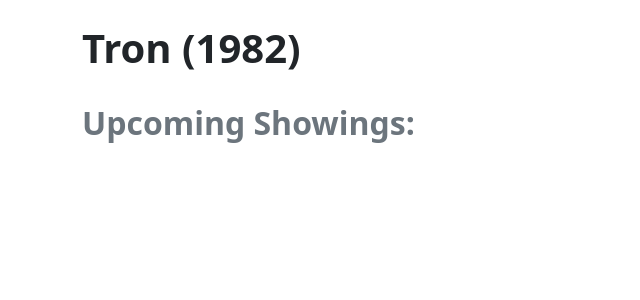
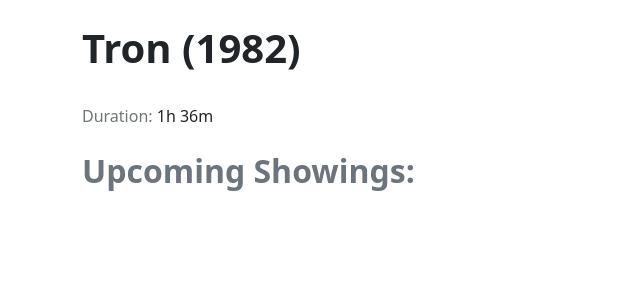
Before and after one commit to Megagator/theater-scheduler, a Django app: template scheduler/templates/scheduler/movie.html in a window 1280 px wide. Shown: the part 162-462 px from the top of the page, without its empty margins (0-640 px from the left). Run offline with Django 4.2, Linux system fonts and the light colour scheme; the template is opened without the code that fills it: values that come from a table or form of the project are taken from there, others are empty; data comes from the database, SQL or seed files in the repository; some libraries are stand-ins or nearby versions.

Commit message:
add movie duration to single

```diff
--- a/scheduler/templates/scheduler/movie.html
+++ b/scheduler/templates/scheduler/movie.html
@@ -9,6 +9,7 @@
 </nav>
 
 <h1>{{ movie }}</h1>
+<p><span class="text-secondary">Duration:</span> {{ movie.friendly_duration }}</p>
 <h2 class="text-secondary">Upcoming Showings:</h2>
 
 {% endblock content %}
```
